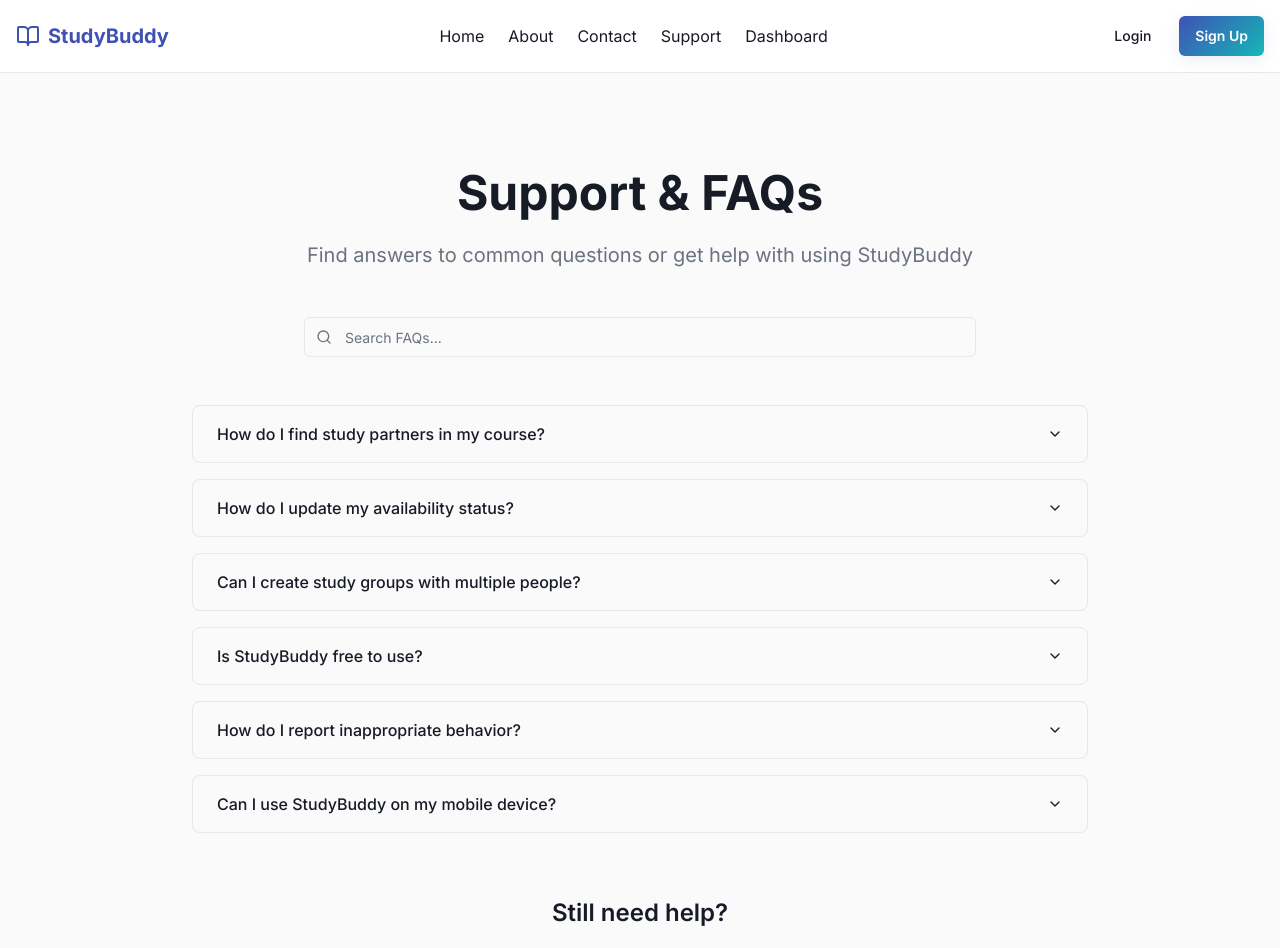
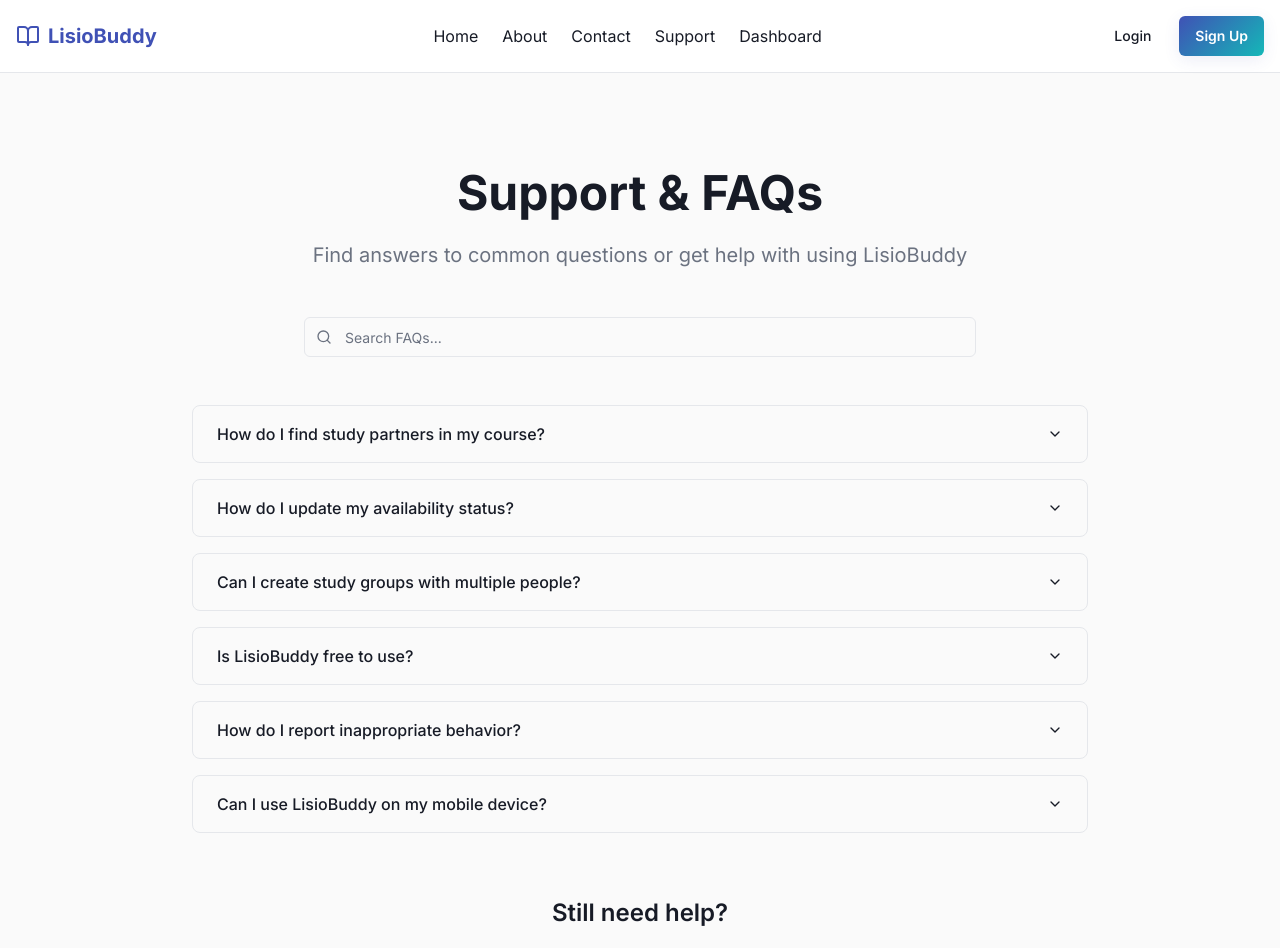
Before and after one commit to EniolaAdemola/campus-buddies, a React (Vite) app: page /support in a window 1280 px wide. Shown: the top 948 px of the page. Built offline with nearby package versions, Linux system fonts and the light colour scheme.

Commit message:
Refactor: Rename StudyBuddy to LisioBuddy
Update the website name from StudyBuddy to LisioBuddy across all components.

```diff
--- a/index.html
+++ b/index.html
@@ -3,9 +3,9 @@
   <head>
     <meta charset="UTF-8" />
     <meta name="viewport" content="width=device-width, initial-scale=1.0" />
-    <title>StudyBuddy - Find Your Perfect Study Partner</title>
-    <meta name="description" content="Connect with study partners by course and interests. Join StudyBuddy to find motivated students for collaborative learning." />
-    <meta name="author" content="StudyBuddy" />
+    <title>LisioBuddy - Find Your Perfect Study Partner</title>
+    <meta name="description" content="Connect with study partners by course and interests. Join LisioBuddy to find motivated students for collaborative learning." />
+    <meta name="author" content="LisioBuddy" />
 
     <!-- Inter Font -->
     <link rel="preconnect" href="https://fonts.googleapis.com">
--- a/src/components/Navigation.tsx
+++ b/src/components/Navigation.tsx
@@ -10,7 +10,7 @@ const Navigation = () => {
           {/* Logo */}
           <Link to="/" className="flex items-center gap-2 text-xl font-bold text-primary">
             <BookOpen className="h-6 w-6" />
-            StudyBuddy
+            LisioBuddy
           </Link>
 
           {/* Navigation Links */}
--- a/src/pages/About.tsx
+++ b/src/pages/About.tsx
@@ -8,7 +8,7 @@ const About = () => {
       <section className="container mx-auto px-4 py-16 lg:py-24">
         <div className="text-center max-w-3xl mx-auto">
           <h1 className="text-4xl lg:text-6xl font-bold mb-6">
-            About StudyBuddy
+            About LisioBuddy
           </h1>
           <p className="text-xl text-muted-foreground leading-relaxed">
             Our mission is simple: helping students connect, learn, and grow together.
--- a/src/pages/Contact.tsx
+++ b/src/pages/Contact.tsx
@@ -76,7 +76,7 @@ const Contact = () => {
                   </div>
                   <div>
                     <h3 className="font-medium">Email</h3>
-                    <p className="text-muted-foreground">support@studybuddy.com</p>
+                    <p className="text-muted-foreground">support@lisiobuddy.com</p>
                   </div>
                 </div>
 
--- a/src/pages/Index.tsx
+++ b/src/pages/Index.tsx
@@ -119,7 +119,7 @@ const Index = () => {
             <div>
               <div className="flex items-center gap-2 text-xl font-bold mb-4">
                 <BookOpen className="h-6 w-6" />
-                StudyBuddy
+                LisioBuddy
               </div>
               <p className="text-background/70">
                 Connecting students for better learning experiences.
@@ -159,7 +159,7 @@ const Index = () => {
             </div>
           </div>
           <div className="border-t border-background/10 mt-8 pt-8 text-center text-background/70">
-            <p>&copy; 2024 StudyBuddy. All rights reserved.</p>
+            <p>&copy; 2024 LisioBuddy. All rights reserved.</p>
           </div>
         </div>
       </footer>
--- a/src/pages/Login.tsx
+++ b/src/pages/Login.tsx
@@ -18,7 +18,7 @@ const Login = () => {
         <div className="text-center mb-8">
           <Link to="/" className="inline-flex items-center gap-2 text-2xl font-bold text-primary">
             <BookOpen className="h-8 w-8" />
-            StudyBuddy
+            LisioBuddy
           </Link>
           <h2 className="mt-6 text-3xl font-bold">Welcome back</h2>
           <p className="mt-2 text-muted-foreground">
--- a/src/pages/Signup.tsx
+++ b/src/pages/Signup.tsx
@@ -18,7 +18,7 @@ const Signup = () => {
         <div className="text-center mb-8">
           <Link to="/" className="inline-flex items-center gap-2 text-2xl font-bold text-primary">
             <BookOpen className="h-8 w-8" />
-            StudyBuddy
+            LisioBuddy
           </Link>
           <h2 className="mt-6 text-3xl font-bold">Create your account</h2>
           <p className="mt-2 text-muted-foreground">
--- a/src/pages/Support.tsx
+++ b/src/pages/Support.tsx
@@ -21,16 +21,16 @@ const Support = () => {
       answer: "Yes! You can connect with multiple study partners and coordinate group study sessions. Use the messaging feature to organize your group."
     },
     {
-      question: "Is StudyBuddy free to use?",
-      answer: "Yes, StudyBuddy is completely free for all students. We believe in making collaborative learning accessible to everyone."
+      question: "Is LisioBuddy free to use?",
+      answer: "Yes, LisioBuddy is completely free for all students. We believe in making collaborative learning accessible to everyone."
     },
     {
       question: "How do I report inappropriate behavior?",
       answer: "If you encounter any inappropriate behavior, please use the report button on the user's profile or contact our support team directly."
     },
     {
-      question: "Can I use StudyBuddy on my mobile device?",
-      answer: "Yes! StudyBuddy is fully responsive and works great on all devices including smartphones and tablets."
+      question: "Can I use LisioBuddy on my mobile device?",
+      answer: "Yes! LisioBuddy is fully responsive and works great on all devices including smartphones and tablets."
     }
   ];
 
@@ -47,7 +47,7 @@ const Support = () => {
             Support & FAQs
           </h1>
           <p className="text-xl text-muted-foreground max-w-2xl mx-auto">
-            Find answers to common questions or get help with using StudyBuddy
+            Find answers to common questions or get help with using LisioBuddy
           </p>
         </div>
 
```
Also changed, not shown: 1 other file (tests, documents, lock files or other folders).
